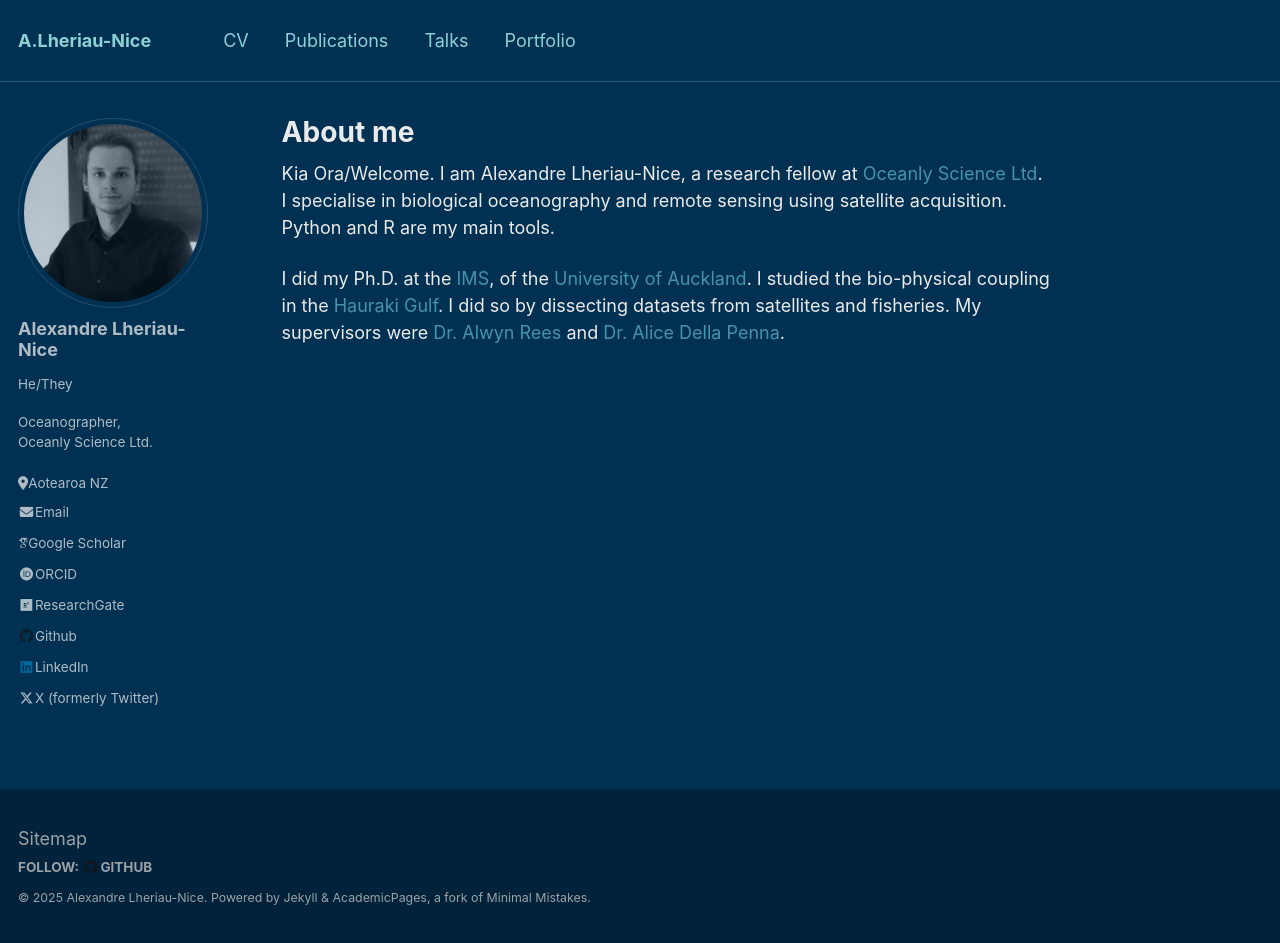
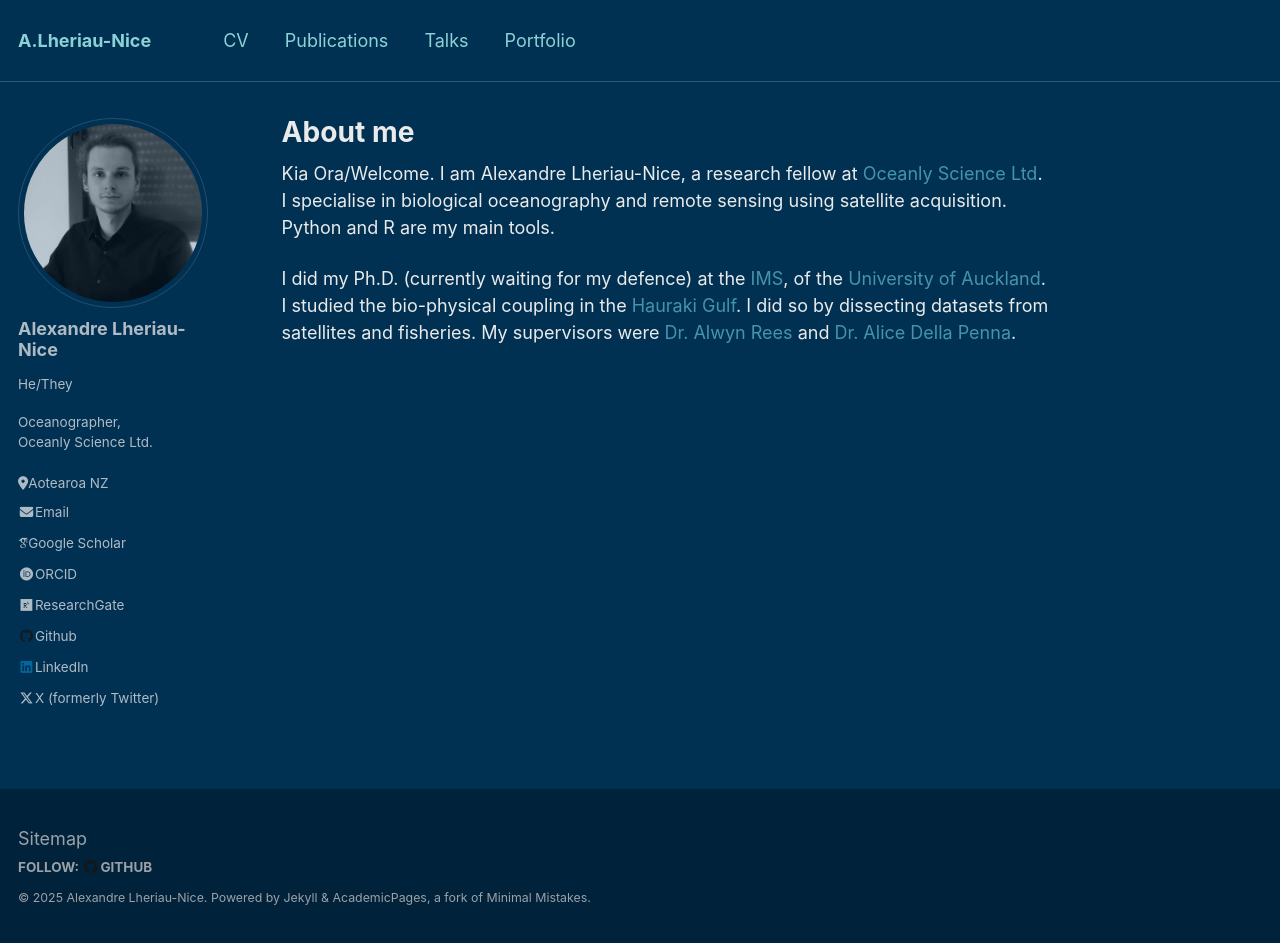
Before and after one commit to AlxLhrNc/AlxLhrNc.github.io, a Jekyll site: the page built from _pages/about.md, in a window 1280 px wide and 943 px high. Built offline with Jekyll 4.4.1, drawn with Linux system fonts in a browser that asks for light colours; some web fonts are replaced.

Commit message:
Update about.md

```diff
--- a/_pages/about.md
+++ b/_pages/about.md
@@ -10,5 +10,5 @@
 
 Kia Ora/Welcome. I am Alexandre Lheriau-Nice, a research fellow at [Oceanly Science Ltd](https://oceanlyscience.com/#). I specialise in biological oceanography and remote sensing using satellite acquisition. Python and R are my main tools.
 
-I did my Ph.D. at the [IMS](https://www.auckland.ac.nz/en/science/about-the-faculty/institute-of-marine-science.html), of the [University of Auckland](https://www.auckland.ac.nz/en.html). I studied the bio-physical coupling in the [Hauraki Gulf](https://www.google.com/maps/place/Hauraki+Gulf+%2F+T%C4%ABkapa+Moana/@-36.6598107,174.9040613,9z/data=!4m6!3m5!1s0x6d732874b6b9dd5f:0x2a00ef616659ae50!8m2!3d-36.5988941!4d175.1894045!16zL20vMDNyc21j?entry=ttu). I did so by dissecting datasets from satellites and fisheries.
+I did my Ph.D. (currently waiting for my defence) at the [IMS](https://www.auckland.ac.nz/en/science/about-the-faculty/institute-of-marine-science.html), of the [University of Auckland](https://www.auckland.ac.nz/en.html). I studied the bio-physical coupling in the [Hauraki Gulf](https://www.google.com/maps/place/Hauraki+Gulf+%2F+T%C4%ABkapa+Moana/@-36.6598107,174.9040613,9z/data=!4m6!3m5!1s0x6d732874b6b9dd5f:0x2a00ef616659ae50!8m2!3d-36.5988941!4d175.1894045!16zL20vMDNyc21j?entry=ttu). I did so by dissecting datasets from satellites and fisheries.
 My supervisors were [Dr. Alwyn Rees](https://profiles.auckland.ac.nz/ta-rees) and [Dr. Alice Della Penna](https://twitter.com/alidrifting).
```
